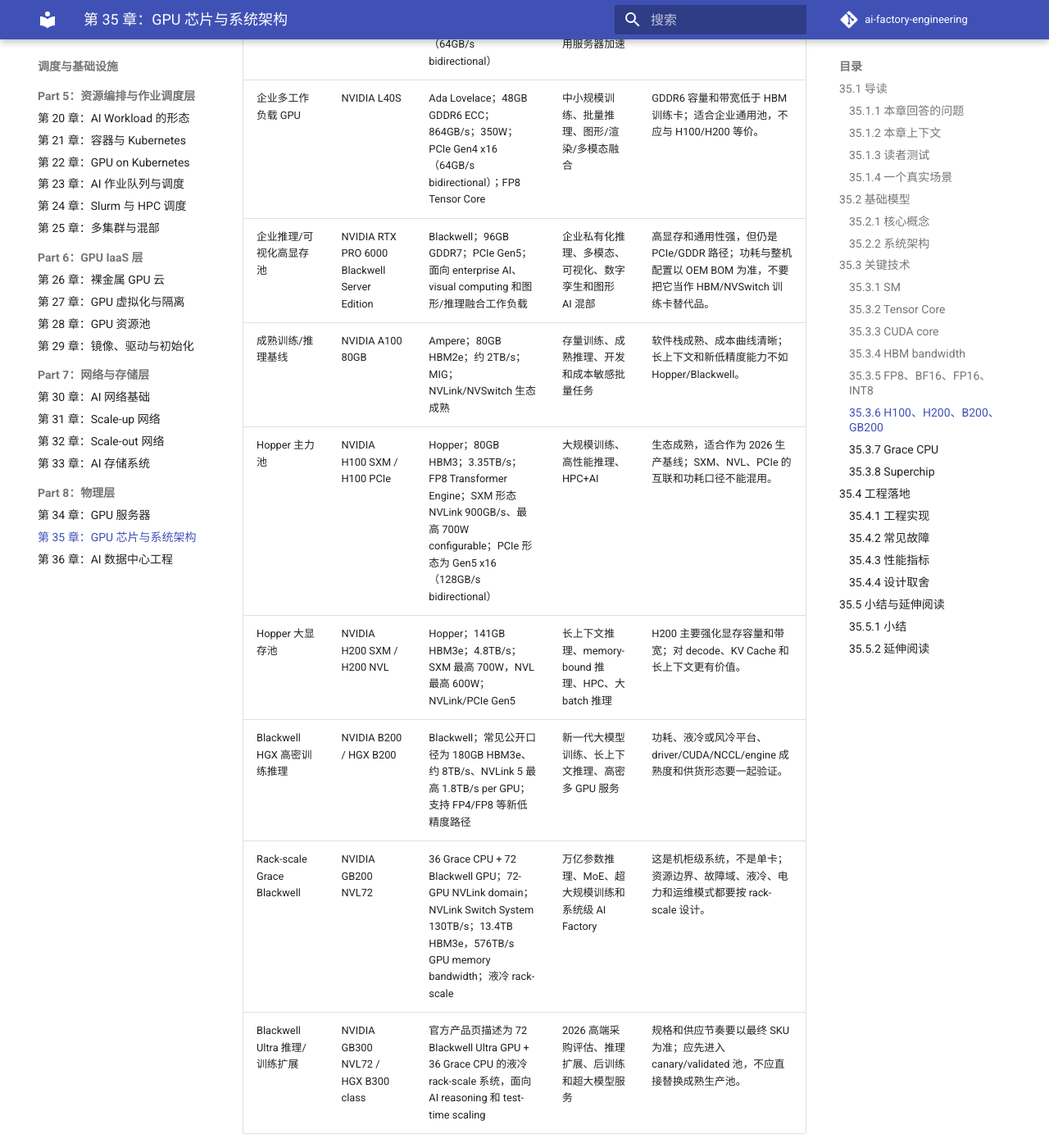
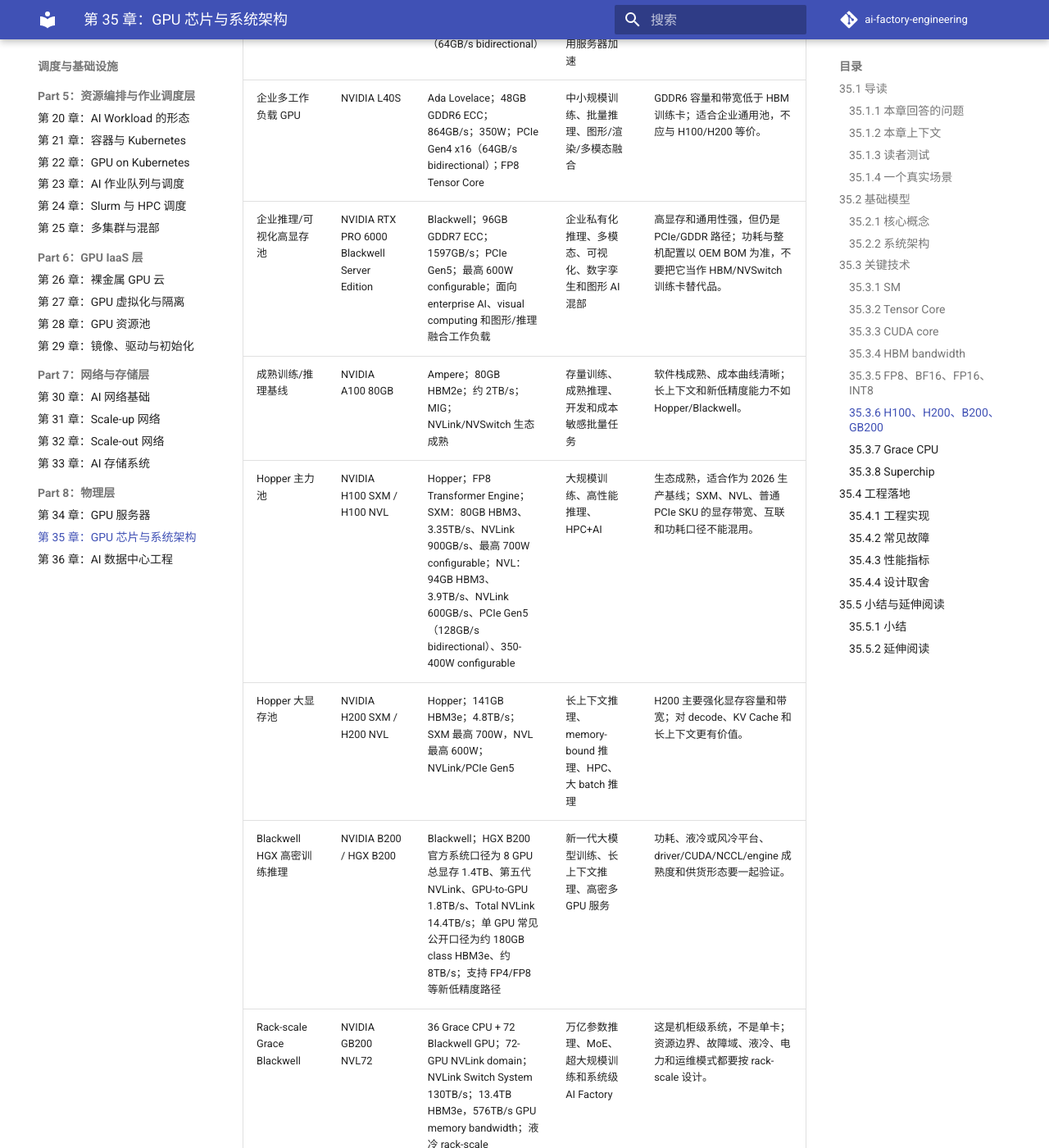
Before and after one commit to ikingye/ai-factory-engineering, an MkDocs documentation site: the page built from docs/part-08-physical-infrastructure/chapter-35-gpu-architecture.md, in a window 1280 px wide and 1400 px high, scrolled down 9058 px. Shown: the whole window at 82% size. Built offline with MkDocs 1.6.1 and Material for MkDocs 9.7.7, drawn with Linux system fonts in a browser that asks for light colours; comment, search, counter and statistics services are not loaded.

Commit message:
docs: tighten gpu specification wording

```diff
--- a/docs/part-08-physical-infrastructure/chapter-35-gpu-architecture.md
+++ b/docs/part-08-physical-infrastructure/chapter-35-gpu-architecture.md
@@ -168,11 +168,11 @@
 | --- | --- | --- | --- | --- |
 | 低功耗通用推理/视频 | NVIDIA L4 | Ada Lovelace；24GB GDDR6；300GB/s；72W；PCIe Gen4 x16（64GB/s bidirectional） | 视频推理、轻量 LLM 推理、边缘/通用服务器加速 | 单槽低功耗，适合密度和能效；不适合大模型训练或强通信任务。 |
 | 企业多工作负载 GPU | NVIDIA L40S | Ada Lovelace；48GB GDDR6 ECC；864GB/s；350W；PCIe Gen4 x16（64GB/s bidirectional）；FP8 Tensor Core | 中小规模训练、批量推理、图形/渲染/多模态融合 | GDDR6 容量和带宽低于 HBM 训练卡；适合企业通用池，不应与 H100/H200 等价。 |
-| 企业推理/可视化高显存池 | NVIDIA RTX PRO 6000 Blackwell Server Edition | Blackwell；96GB GDDR7；PCIe Gen5；面向 enterprise AI、visual computing 和图形/推理融合工作负载 | 企业私有化推理、多模态、可视化、数字孪生和图形 AI 混部 | 高显存和通用性强，但仍是 PCIe/GDDR 路径；功耗与整机配置以 OEM BOM 为准，不要把它当作 HBM/NVSwitch 训练卡替代品。 |
+| 企业推理/可视化高显存池 | NVIDIA RTX PRO 6000 Blackwell Server Edition | Blackwell；96GB GDDR7 ECC；1597GB/s；PCIe Gen5；最高 600W configurable；面向 enterprise AI、visual computing 和图形/推理融合工作负载 | 企业私有化推理、多模态、可视化、数字孪生和图形 AI 混部 | 高显存和通用性强，但仍是 PCIe/GDDR 路径；功耗与整机配置以 OEM BOM 为准，不要把它当作 HBM/NVSwitch 训练卡替代品。 |
 | 成熟训练/推理基线 | NVIDIA A100 80GB | Ampere；80GB HBM2e；约 2TB/s；MIG；NVLink/NVSwitch 生态成熟 | 存量训练、成熟推理、开发和成本敏感批量任务 | 软件栈成熟、成本曲线清晰；长上下文和新低精度能力不如 Hopper/Blackwell。 |
-| Hopper 主力池 | NVIDIA H100 SXM / H100 PCIe | Hopper；80GB HBM3；3.35TB/s；FP8 Transformer Engine；SXM 形态 NVLink 900GB/s、最高 700W configurable；PCIe 形态为 Gen5 x16（128GB/s bidirectional） | 大规模训练、高性能推理、HPC+AI | 生态成熟，适合作为 2026 生产基线；SXM、NVL、PCIe 的互联和功耗口径不能混用。 |
+| Hopper 主力池 | NVIDIA H100 SXM / H100 NVL | Hopper；FP8 Transformer Engine；SXM：80GB HBM3、3.35TB/s、NVLink 900GB/s、最高 700W configurable；NVL：94GB HBM3、3.9TB/s、NVLink 600GB/s、PCIe Gen5（128GB/s bidirectional）、350-400W configurable | 大规模训练、高性能推理、HPC+AI | 生态成熟，适合作为 2026 生产基线；SXM、NVL、普通 PCIe SKU 的显存带宽、互联和功耗口径不能混用。 |
 | Hopper 大显存池 | NVIDIA H200 SXM / H200 NVL | Hopper；141GB HBM3e；4.8TB/s；SXM 最高 700W，NVL 最高 600W；NVLink/PCIe Gen5 | 长上下文推理、memory-bound 推理、HPC、大 batch 推理 | H200 主要强化显存容量和带宽；对 decode、KV Cache 和长上下文更有价值。 |
-| Blackwell HGX 高密训练推理 | NVIDIA B200 / HGX B200 | Blackwell；常见公开口径为 180GB HBM3e、约 8TB/s、NVLink 5 最高 1.8TB/s per GPU；支持 FP4/FP8 等新低精度路径 | 新一代大模型训练、长上下文推理、高密多 GPU 服务 | 功耗、液冷或风冷平台、driver/CUDA/NCCL/engine 成熟度和供货形态要一起验证。 |
+| Blackwell HGX 高密训练推理 | NVIDIA B200 / HGX B200 | Blackwell；HGX B200 官方系统口径为 8 GPU 总显存 1.4TB、第五代 NVLink、GPU-to-GPU 1.8TB/s、Total NVLink 14.4TB/s；单 GPU 常见公开口径为约 180GB class HBM3e、约 8TB/s；支持 FP4/FP8 等新低精度路径 | 新一代大模型训练、长上下文推理、高密多 GPU 服务 | 功耗、液冷或风冷平台、driver/CUDA/NCCL/engine 成熟度和供货形态要一起验证。 |
 | Rack-scale Grace Blackwell | NVIDIA GB200 NVL72 | 36 Grace CPU + 72 Blackwell GPU；72-GPU NVLink domain；NVLink Switch System 130TB/s；13.4TB HBM3e，576TB/s GPU memory bandwidth；液冷 rack-scale | 万亿参数推理、MoE、超大规模训练和系统级 AI Factory | 这是机柜级系统，不是单卡；资源边界、故障域、液冷、电力和运维模式都要按 rack-scale 设计。 |
 | Blackwell Ultra 推理/训练扩展 | NVIDIA GB300 NVL72 / HGX B300 class | 官方产品页描述为 72 Blackwell Ultra GPU + 36 Grace CPU 的液冷 rack-scale 系统，面向 AI reasoning 和 test-time scaling | 2026 高端采购评估、推理扩展、后训练和超大模型服务 | 规格和供应节奏要以最终 SKU 为准；应先进入 canary/validated 池，不应直接替换成熟生产池。 |
 
```
